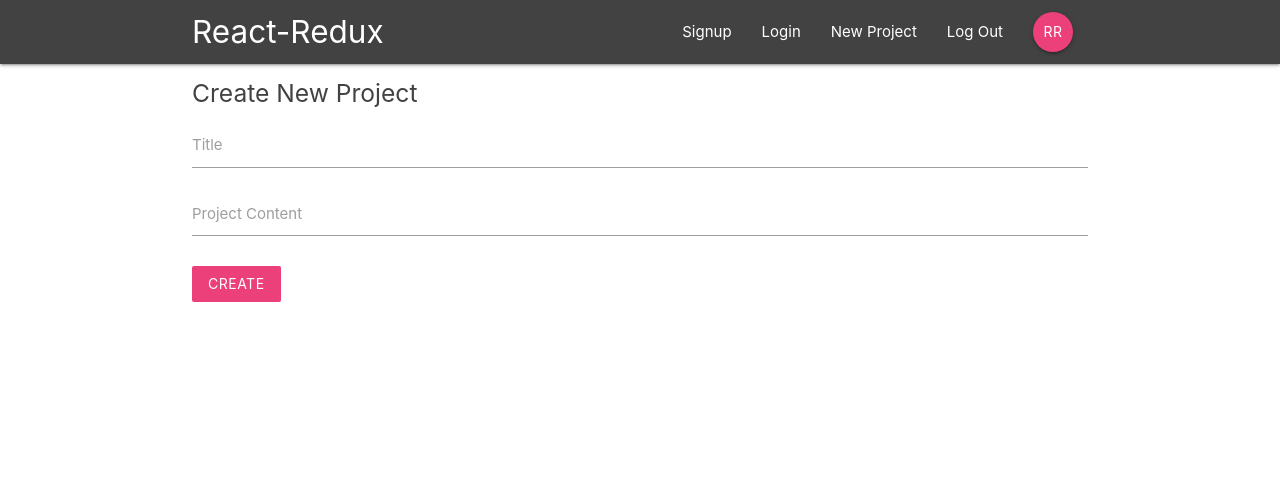
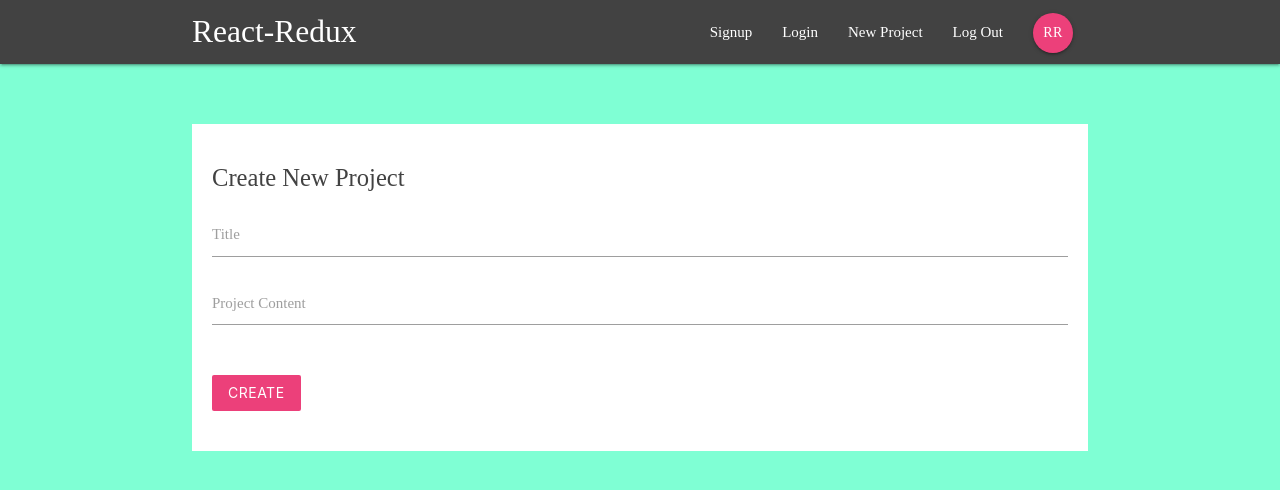
Before and after one commit to mohamedlafiteh/-react-redux-firebase-project, a React (Create React App) app: page /create in a window 1280 px wide. Shown: the top 490 px of the page. Built offline with nearby package versions, Linux system fonts and the light colour scheme.

Commit message:
Add some css to the app forms

```diff
--- a/src/components/layout/SignedInLinks.js
+++ b/src/components/layout/SignedInLinks.js
@@ -5,7 +5,7 @@
   return (
     <ul className='right'>
       <li>
-        <NavLink to='/'> New Project</NavLink>
+        <NavLink to='/create'> New Project</NavLink>
       </li>
       <li>
         <NavLink to='/'>Log Out</NavLink>
--- a/src/components/layout/SignedOutLinks.js
+++ b/src/components/layout/SignedOutLinks.js
@@ -5,10 +5,10 @@
   return (
     <ul className='right'>
       <li>
-        <NavLink to='/'> Signup</NavLink>
+        <NavLink to='/signup'> Signup</NavLink>
       </li>
       <li>
-        <NavLink to='/'>Login</NavLink>
+        <NavLink to='/signin'>Login</NavLink>
       </li>
     </ul>
   );
--- a/src/index.css
+++ b/src/index.css
@@ -1,13 +1,37 @@
+html {
+  min-height: 100%;
+}
+
 body {
   margin: 0;
-  font-family: -apple-system, BlinkMacSystemFont, 'Segoe UI', 'Roboto', 'Oxygen',
-    'Ubuntu', 'Cantarell', 'Fira Sans', 'Droid Sans', 'Helvetica Neue',
-    sans-serif;
-  -webkit-font-smoothing: antialiased;
-  -moz-osx-font-smoothing: grayscale;
+  padding: 0;
+  font-family: "Times New Roman", Times, serif;
+  background: url("/img/pic.jpeg") no-repeat;
+  background: 100%;
+
+  background-color: aquamarine;
 }
 
-code {
-  font-family: source-code-pro, Menlo, Monaco, Consolas, 'Courier New',
-    monospace;
+form {
+  padding: 20px;
+  margin-top: 60px;
 }
+
+form button,
+form h5 {
+  margin: 20px 0;
+}
+input[type="text"]:not(.browser-default):focus:not([readonly]),
+input[type="email"]:not(.browser-default):focus:not([readonly]),
+input[type="password"]:not(.browser-default):focus:not([readonly]),
+textarea.materialize-textarea:focus:not([readonly]) {
+  border-color: #ec407a;
+  box-shadow: none;
+}
+
+input[type="text"]:not(.browser-default):focus:not([readonly]) + label,
+textarea.materialize-textarea:focus:not([readonly]) + label,
+input[type="email"]:not(.browser-default):focus:not([readonly]) + label,
+input[type="password"]:not(.browser-default):focus:not([readonly]) + label {
+  color: #ec407a !important;
+}
```
Also changed, not shown: public/img/pic.jpeg (added).
